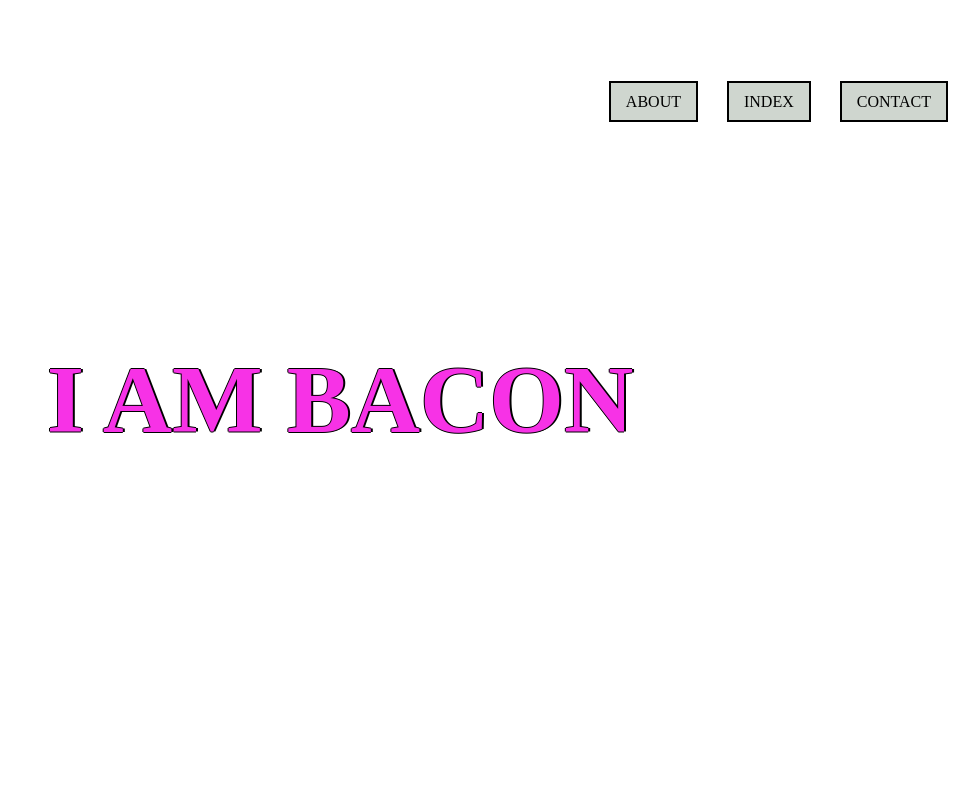
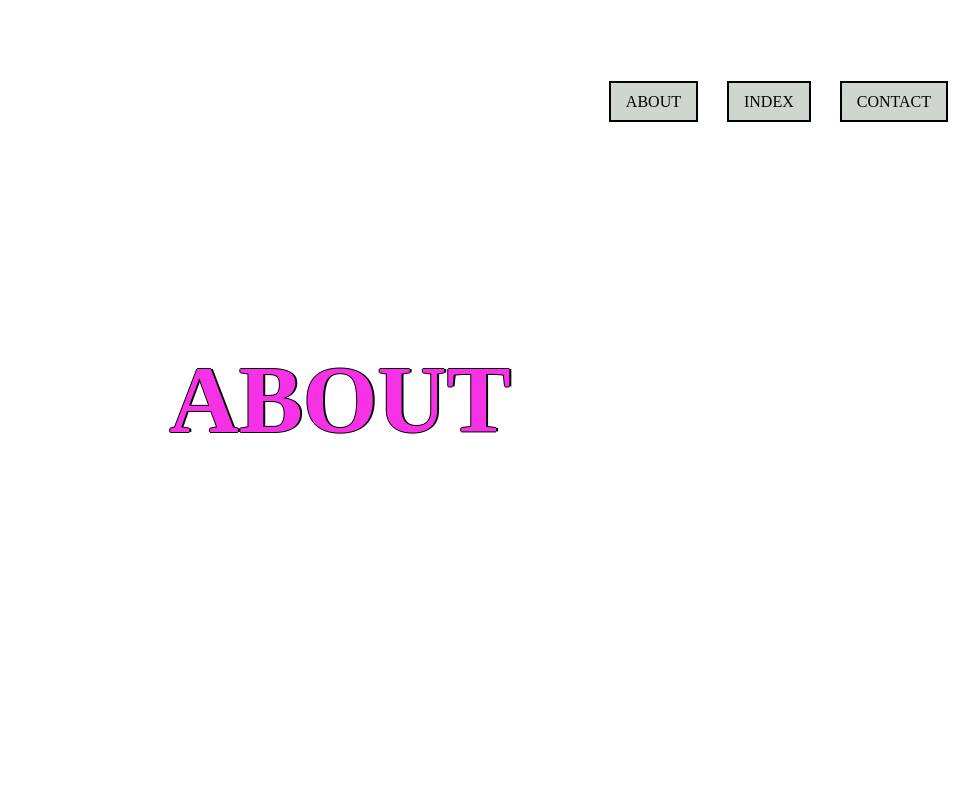
Before and after one commit to Bacontopia/CTUweb, a plain HTML site: page about.html in a window 1280 px wide. Shown: the top 800 px of the page, without its empty margins (318-1280 px from the left). Drawn offline with Linux system fonts and the light colour scheme.

Commit message:
Update about.html

```diff
--- a/about.html
+++ b/about.html
@@ -25,7 +25,7 @@
               </div>
               <div class="hero-text">
 
-                <h1 style="color: rgb(247, 50, 230);">I Am Bacon</h1>
+                <h1 style="color: rgb(247, 50, 230);">ABOUT</h1>
 
 
               </div>
```
